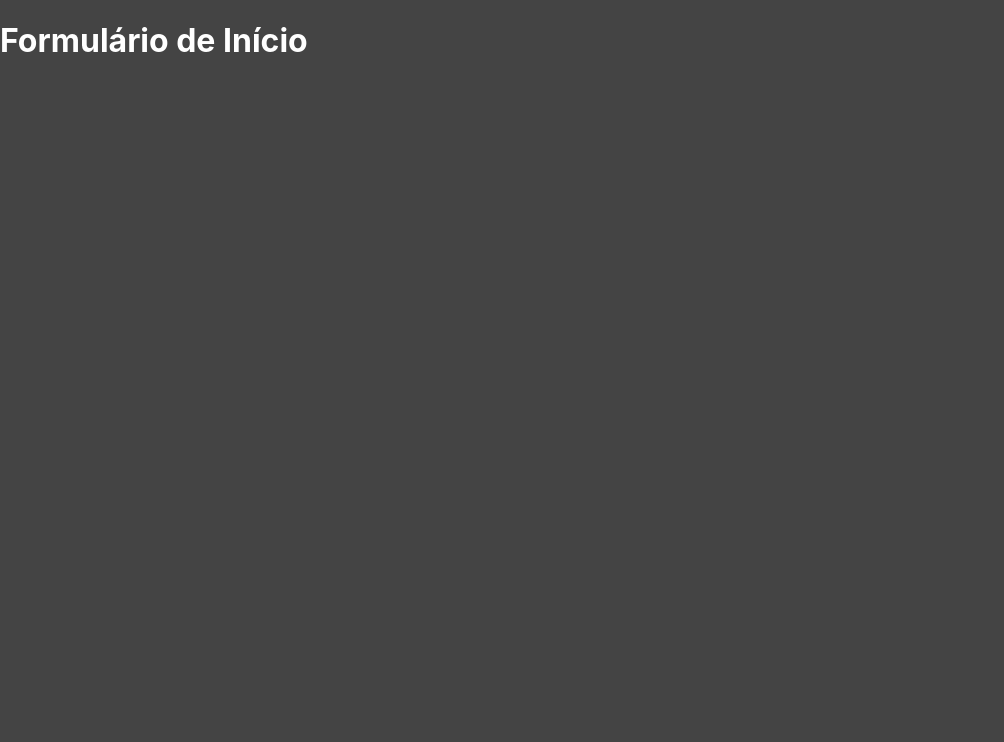
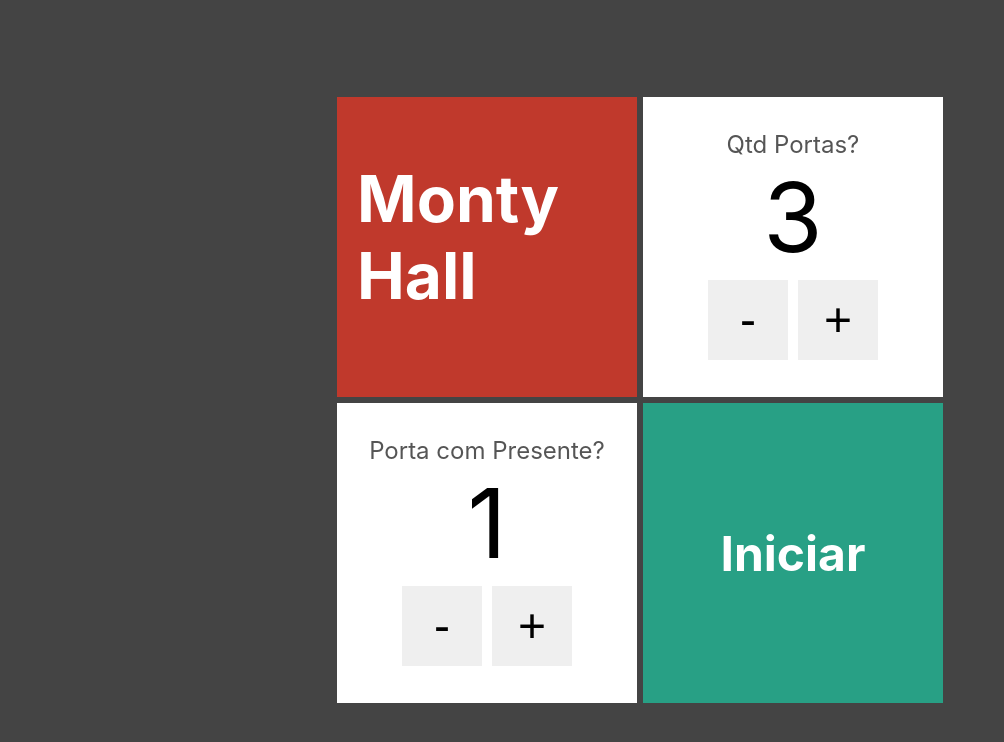
Before and after one commit to tdoval/estudo-porta-premiada, a Next.js app: page / in a window 1280 px wide. Shown: the top 742 px of the page, without its empty margins (0-1004 px from the left). Built offline with nearby package versions, Linux system fonts and the light colour scheme.

Commit message:
finalizacao do formulario inicial

```diff
--- /dev/null
+++ b/components/Cartao.tsx
@@ -0,0 +1,16 @@
+import styles from "../styles/Cartao.module.css"
+
+interface CartaoProps {
+    bgcolor?: string
+    children?: any
+}
+
+export default function Cartao(props: CartaoProps) {
+    return (
+        <div className={styles.cartao}
+            style={{ backgroundColor: props.bgcolor ?? "#fff" }}
+        >
+            {props.children}
+        </div>
+    )
+}
--- /dev/null
+++ b/components/EntradaNumerica.tsx
@@ -0,0 +1,27 @@
+import React from 'react'
+import styles from '../styles/EntradaNumerica.module.css'
+
+interface EntradaNumericaProps {
+    text: string
+    value: number
+    onChange: (newValue: number) => void
+}
+
+const EntradaNumerica = (props) => {
+    const dec = () => props.onChange(props.value - 1)
+    const inc = () => props.onChange(props.value + 1)
+
+
+    return (
+        <div className={styles.entradaNumerica}>
+            <span className={styles.text}>{props.text}</span>
+            <span className={styles.value}>{props.value}</span>
+            <div className={styles.botoes}>
+                <button className={styles.btn} onClick={dec}>-</button>
+                <button className={styles.btn} onClick={inc}>+</button>
+            </div>
+        </div>
+    )
+}
+
+export default EntradaNumerica
--- a/pages/index.jsx
+++ b/pages/index.jsx
@@ -1,14 +1,43 @@
+import styles from "../styles/Formulario.module.css";
+import Cartao from "../components/Cartao";
+import EntradaNumerica from "../components/EntradaNumerica";
+import Link from "next/link";
 import { useState } from "react";
-import Porta from "../components/Porta";
-import Presente from "../components/Presente";
-import { atualizarPortas, criarPortas } from "../functions/portas"
-import PortaModel from "../model/Porta";
 
-export default function Home() {
+export default function Formulario() {
+  const [qtdePortas, setQtdePortas] = useState(3);
+  const [comPresente, setComPresente] = useState(1);
 
   return (
-    <div style={{display:"flex"}}>
-      <h1>Formulário de Início</h1>
+    <div className={styles.formulario}>
+      <div>
+        <Cartao bgcolor="#c0392c">
+          <h1>Monty Hall</h1>
+        </Cartao>
+        <Cartao>
+          <EntradaNumerica
+            text="Qtd Portas?"
+            value={qtdePortas}
+            onChange={(novaQtd) => setQtdePortas(novaQtd)}
+          />
+        </Cartao>
+      </div>
+      <div>
+        <Cartao>
+          <EntradaNumerica
+            text="Porta com Presente?"
+            value={comPresente}
+            onChange={(novaPortaComPresente) =>
+              setComPresente(novaPortaComPresente)
+            }
+          />
+        </Cartao>
+        <Cartao bgcolor="#28a085">
+          <Link href={`/jogo/${qtdePortas}/${comPresente}`}>
+            <h2 className={styles.link}>Iniciar</h2>
+          </Link>
+        </Cartao>
+      </div>
     </div>
-  )
+  );
 }
--- /dev/null
+++ b/styles/Cartao.module.css
@@ -0,0 +1,9 @@
+.cartao {
+  display: flex;
+  width: 300px;
+  height: 300px;
+  color: #fff;
+  font-size: 2rem;
+  padding: 20px;
+  margin: 3px;
+}
--- /dev/null
+++ b/styles/EntradaNumerica.module.css
@@ -0,0 +1,32 @@
+.entradaNumerica {
+  display: flex;
+  flex: 1;
+  flex-direction: column;
+  align-items: center;
+  justify-content: center;
+  color: black;
+}
+
+.text {
+  color: #555;
+  font-size: 1.5rem;
+}
+
+.value {
+  font-size: 6rem;
+}
+
+.botoes {
+  display: flex;
+}
+
+.btn {
+  display: flex;
+  justify-content: center;
+  align-items: center;
+  font-size: 3rem;
+  height: 80px;
+  width: 80px;
+  margin: 5px;
+  border: none;
+}
--- /dev/null
+++ b/styles/Formulario.module.css
@@ -0,0 +1,20 @@
+.formulario {
+  display: flex;
+  flex-direction: column;
+  justify-content: center;
+  align-items: center;
+  height: 100vh;
+}
+
+.formulario > div {
+  display: flex;
+}
+
+.link {
+  cursor: pointer;
+  display: flex;
+  justify-content: center;
+  align-items: center;
+  flex: 1;
+  margin: 0;
+}
```
